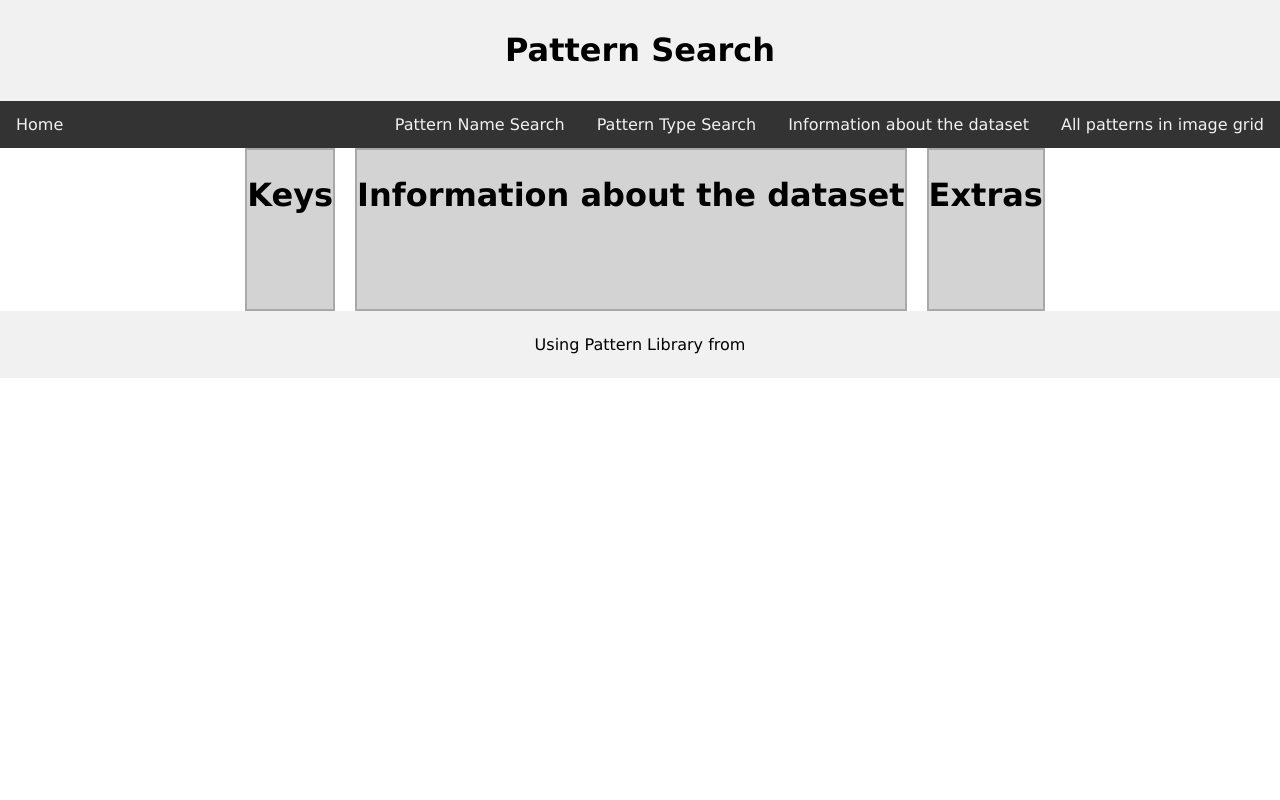
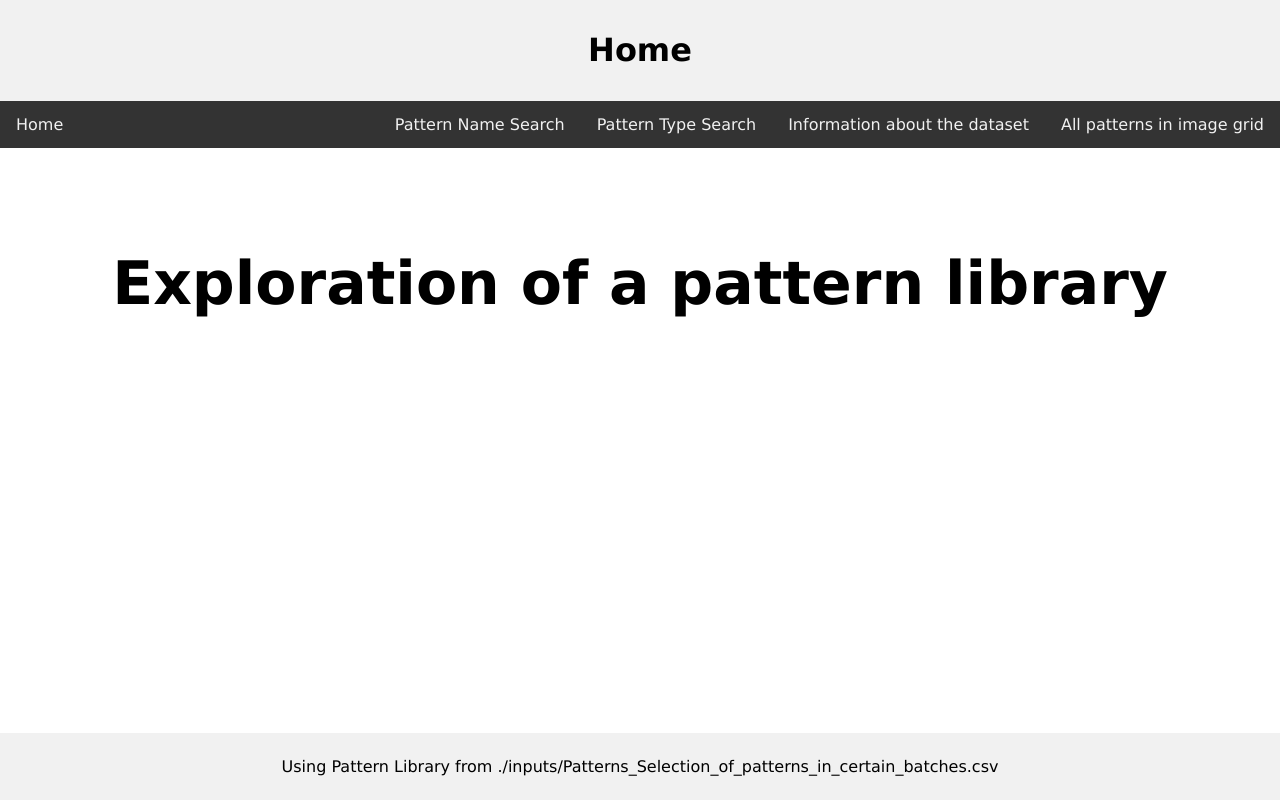
Before and after one commit to fds66/patterns, a Python web app: template static/templates/test_outputs/index.html in a window 1280 px wide. Run offline with Jinja, Linux system fonts and the light colour scheme; the template is opened without the code that fills it, so the values that code supplies are empty.

Commit message:
all pages functional and look OK but not pretty yet

```diff
--- a/src/pattern_classes.py
+++ b/src/pattern_classes.py
@@ -156,4 +156,7 @@ class Library:
         return f"Library from ({self.input_filepath} contains {self.number} {self.craft_type.value} patterns)"
 
     def info_string(self):
-        return f"Library from ({self.input_filepath} contains {self.number} {self.craft_type} patterns)"
+        return f"Library from {self.input_filepath} contains {self.number} {self.craft_type} patterns"
+
+    def csv_string(self):
+        return f'{self.input_filepath}'
--- a/static/templates/page_components/multi_pattern_body.html
+++ b/static/templates/page_components/multi_pattern_body.html
@@ -1,4 +1,9 @@
 <body>
+    <div class="result-summary">
+        <h2>
+        {{result_summary}}
+        </h2>
+    </div>
     <div class="image-grid">
 
         {{patterns}}
--- a/static/templates/test_outputs/global_style.css
+++ b/static/templates/test_outputs/global_style.css
@@ -1,19 +1,27 @@
 * {
   box-sizing: border-box;
   font-family: Verdana, Geneva, Tahoma, sans-serif;
-  /*font-family: Georgia, 'Times New Roman', Times, serif;*/
+
   font-size: 16;
 }
 
 body {
   margin: 0;
   padding: 0;
+  padding-bottom: 50px;
 }
 
 header {
   background-color: #f1f1f1;
   padding: 10px;
   text-align: center;
+}
+.home_page_heading{
+
+
+  padding-top: 50px;
+  text-align: center;
+  font-size: 2.5rem;
 }
 
 /* Style the topnav */
@@ -55,6 +63,10 @@ ul.topnav li a:hover {
 }
 .content-container h2{
   font-size: 3rem;
+}
+
+.result-summary {
+  text-align: center;
 }
 
 .image-grid {
@@ -129,7 +141,7 @@ div.flex-container > div {
 
 /* Style the footer */
 footer {
-  position: sticky;
+  position: fixed;
   bottom: 0;
   left: 0;
   width: 100%;
--- a/static/templates/test_outputs/index.html
+++ b/static/templates/test_outputs/index.html
@@ -8,7 +8,7 @@
 </head>
 <body>
 <header>
-  <h1>Pattern Search</h1>
+  <h1>Home</h1>
 </header>
 <nav>
 
@@ -22,29 +22,17 @@
 </ul>
 
 </nav>
-<div class="flex-container">
+<div class="home_page_heading">
   <div>
-    <h2>Keys</h2>
-    <ol>
-      {{ordered_list}}
-    </ol>
+    <h2>
+      Exploration of a pattern library
+    </h2>
   </div>
 
-  <div>
-    <h2>Information about the dataset</h2>
-    <p>
-      {{main_text}}
-    </p>
 
-  </div>
-
-  <div>
-    <h2>Extras</h2>
-    <p>{{extra_info}}</p>
-  </div>
 </div>
 <footer>
-  <p>Using Pattern Library from {{csv_name}}</p>
+  <p>Using Pattern Library from ./inputs/Patterns_Selection_of_patterns_in_certain_batches.csv</p>
 </footer>
 </body>
 </html>
--- a/static/templates/test_outputs/info.html
+++ b/static/templates/test_outputs/info.html
@@ -8,7 +8,7 @@
 </head>
 <body>
 <header>
-  <h1>Pattern Search</h1>
+  <h1>Library Information</h1>
 </header>
 <nav>
 
@@ -35,7 +35,7 @@
   <div>
     <h2>Information about the dataset</h2>
     <p>
-      Library from (./inputs/Patterns_Selection_of_patterns_in_certain_batches.csv contains 12 knit patterns)
+      Library from ./inputs/Patterns_Selection_of_patterns_in_certain_batches.csv contains 12 knit patterns
     </p>
 
   </div>
@@ -47,7 +47,7 @@
 
 
 <footer>
-  <p>Using Pattern Library from {{csv_name}}</p>
+  <p>Using Pattern Library from ./inputs/Patterns_Selection_of_patterns_in_certain_batches.csv</p>
 </footer>
 </body>
 </html>
--- a/static/templates/test_outputs/pattern_search.html
+++ b/static/templates/test_outputs/pattern_search.html
@@ -86,7 +86,7 @@
   </div>
 </body>
 <footer>
-  <p>Using Pattern Library from {{csv_name}}</p>
+  <p>Using Pattern Library from ./inputs/Patterns_Selection_of_patterns_in_certain_batches.csv</p>
 </footer>
 </body>
 </html>
```
Also changed, not shown: src/make_html.py (+17 -5 lines), static/templates/page_components/home_body.html (+4 -16 lines), static/templates/test_outputs/all.html (+7 -2 lines), static/templates/test_outputs/type_search.html (+7 -2 lines).
